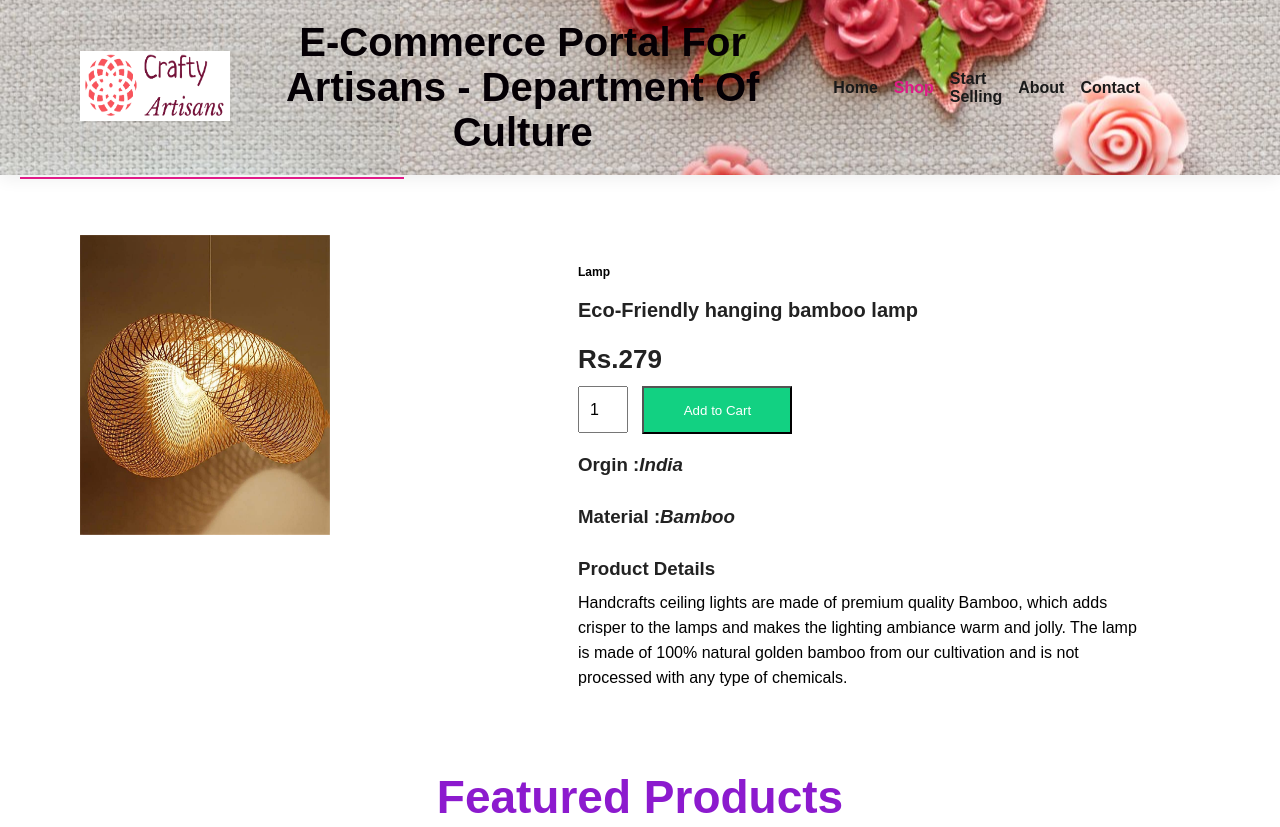
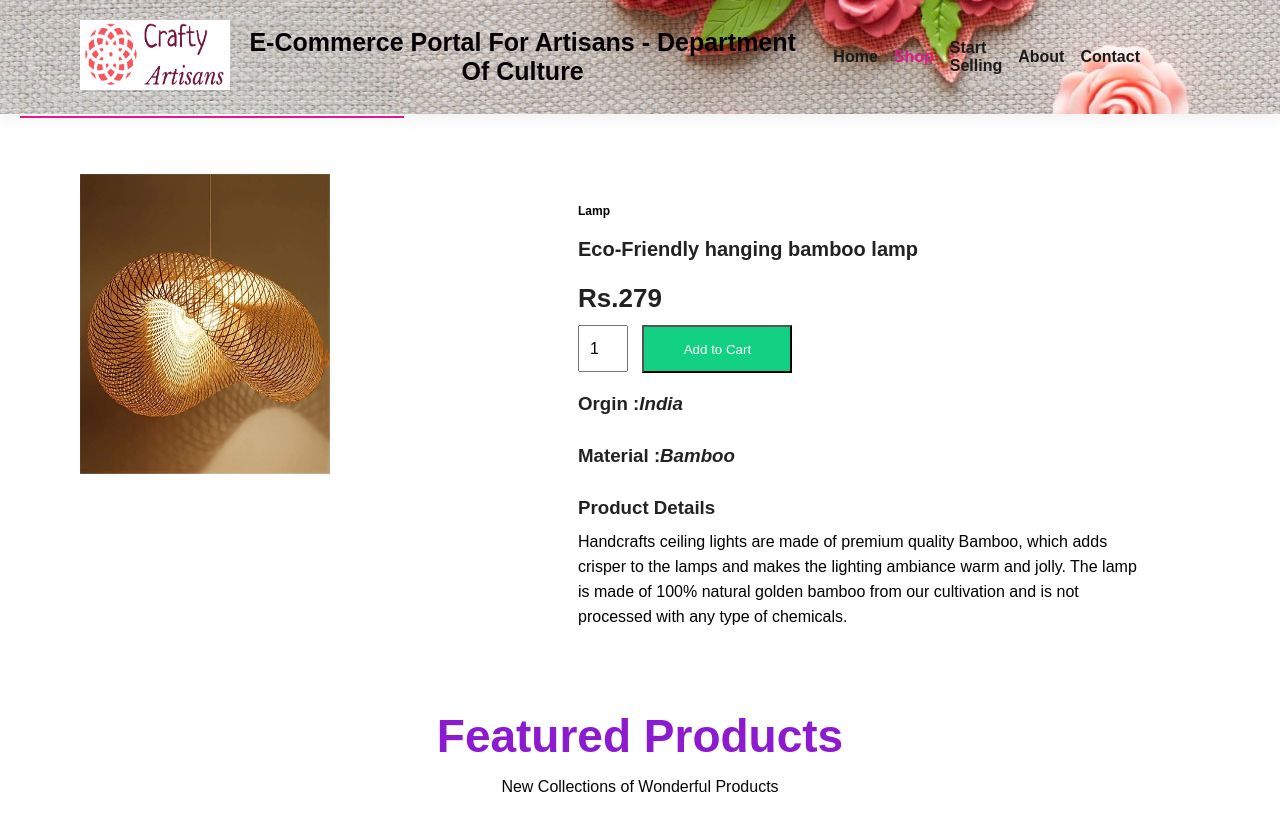
Before and after one commit to VIDHYAPALANISAMY14/Crafty_Artisans, a plain HTML site: page ecomweb/s9product.html in a window 1280 px wide. Shown: the top 827 px of the page. Drawn offline with Linux system fonts and the light colour scheme.

Commit message:
Update s9product.html

```diff
--- a/ecomweb/s9product.html
+++ b/ecomweb/s9product.html
@@ -12,7 +12,7 @@
 <body >
     <section id="header">
         <a href="#"><img src="image/logoartist.png" width="150px" height="70px" class="logo"></a>
-        <h3 style="color: rgb(5, 0, 5) ; font-size: 40px;">E-Commerce Portal For Artisans - Department Of Culture</h3>
+        <h3 style="color: rgb(5, 0, 5)">E-Commerce Portal For Artisans - Department Of Culture</h3>
         <div>
             <ul id="navbar">
 
```
